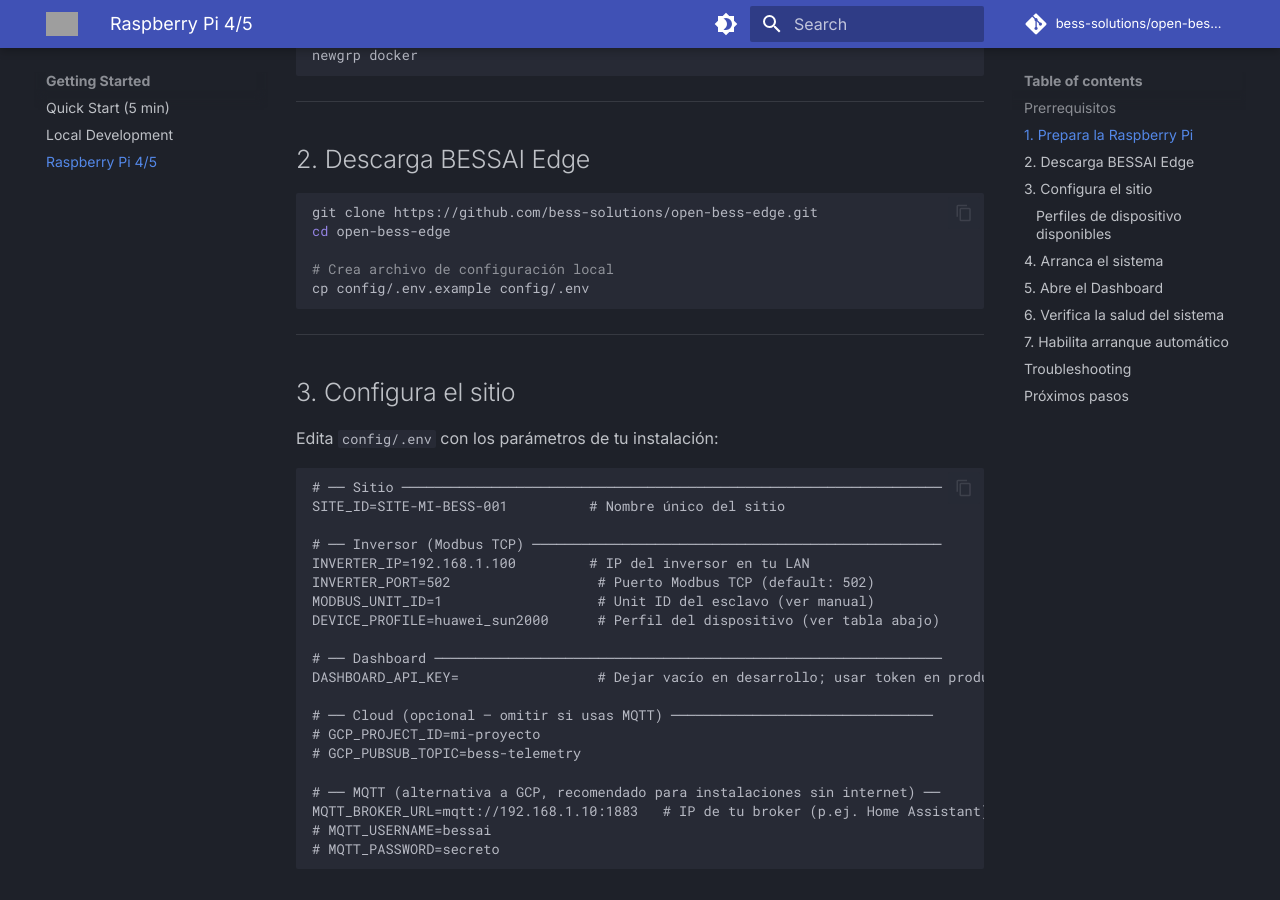
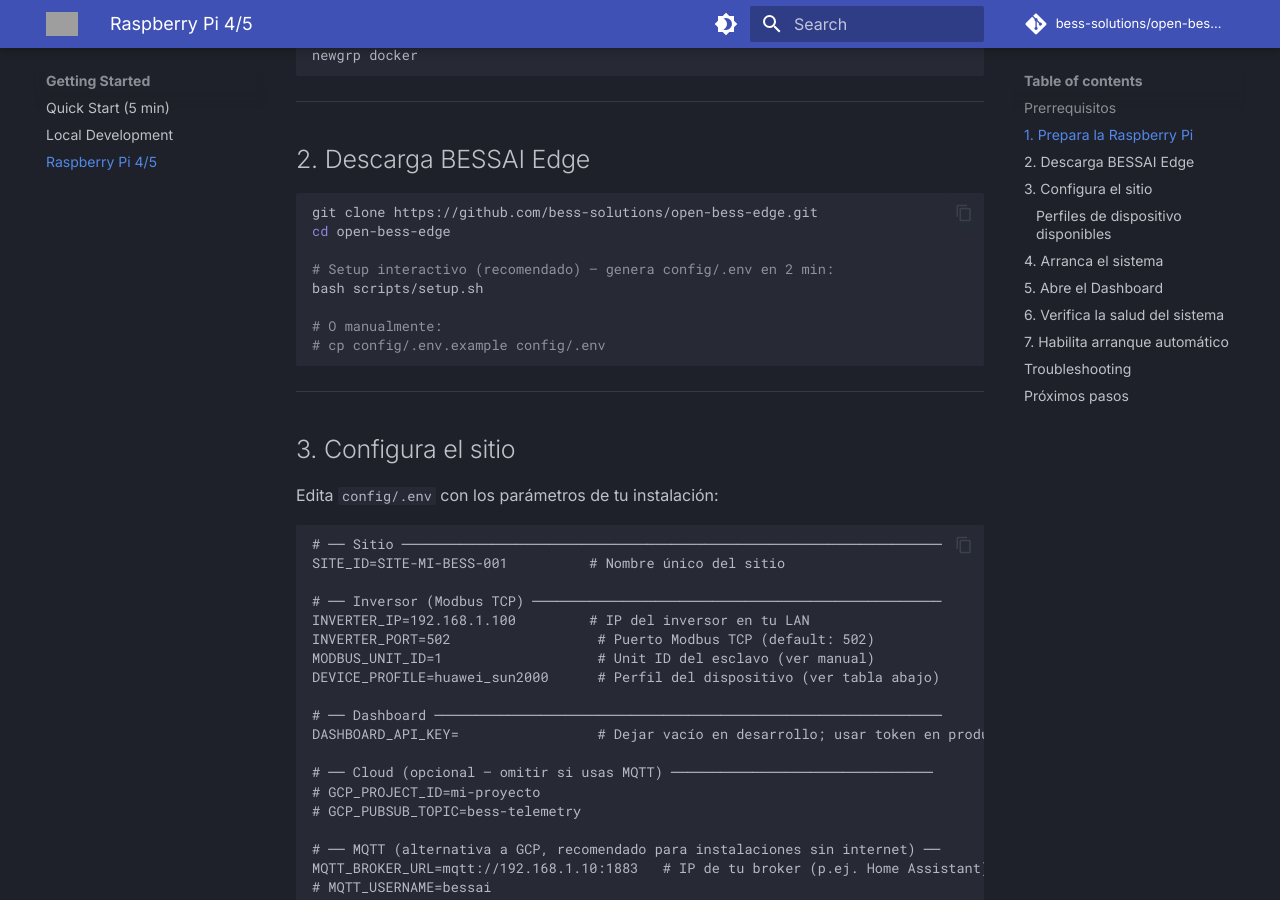
Before and after one commit to bess-solutions/open-bess-edge, an MkDocs documentation site: the page built from docs/quickstart_rpi.md, in a window 1280 px wide and 900 px high, scrolled down 947 px. Built offline with MkDocs 1.6.1 and Material for MkDocs 9.7.7, drawn with Linux system fonts in a browser that asks for light colours; comment, search, counter and statistics services are not loaded; the version menu is left out; some of the changed text lies outside the part shown; grey boxes are pictures that could not be loaded.

Commit message:
docs: mass update — version fixes, adopter links, security cleanup
- docs/runbook.md: v1.4.0 → v2.14.0; fix config/.env ref; add adopter resources
- docs/local_development.md: v0.4.1 → v2.14.0; add setup.sh as first step
- docs/BENCHMARK_RESULTS.md: fix license MIT → Apache 2.0
- docs/ROADMAP.md: add Wave 7 (adopter docs package); update date 2026-03-02; add blog pending
- docs/quickstart_rpi.md: add setup.sh step; add adopter hub links in next steps

````diff
--- a/docs/quickstart_rpi.md
+++ b/docs/quickstart_rpi.md
@@ -39,8 +39,11 @@
 git clone https://github.com/bess-solutions/open-bess-edge.git
 cd open-bess-edge
 
-# Crea archivo de configuración local
-cp config/.env.example config/.env
+# Setup interactivo (recomendado) — genera config/.env en 2 min:
+bash scripts/setup.sh
+
+# O manualmente:
+# cp config/.env.example config/.env
 ```
 
 ---
````
Also changed, not shown: other parts of docs/quickstart_rpi.md (+2 -0 lines), docs/BENCHMARK_RESULTS.md (+1 -1 lines), docs/ROADMAP.md (+3 -1 lines), docs/local_development.md (+5 -2 lines), docs/runbook.md (+13 -2 lines).
